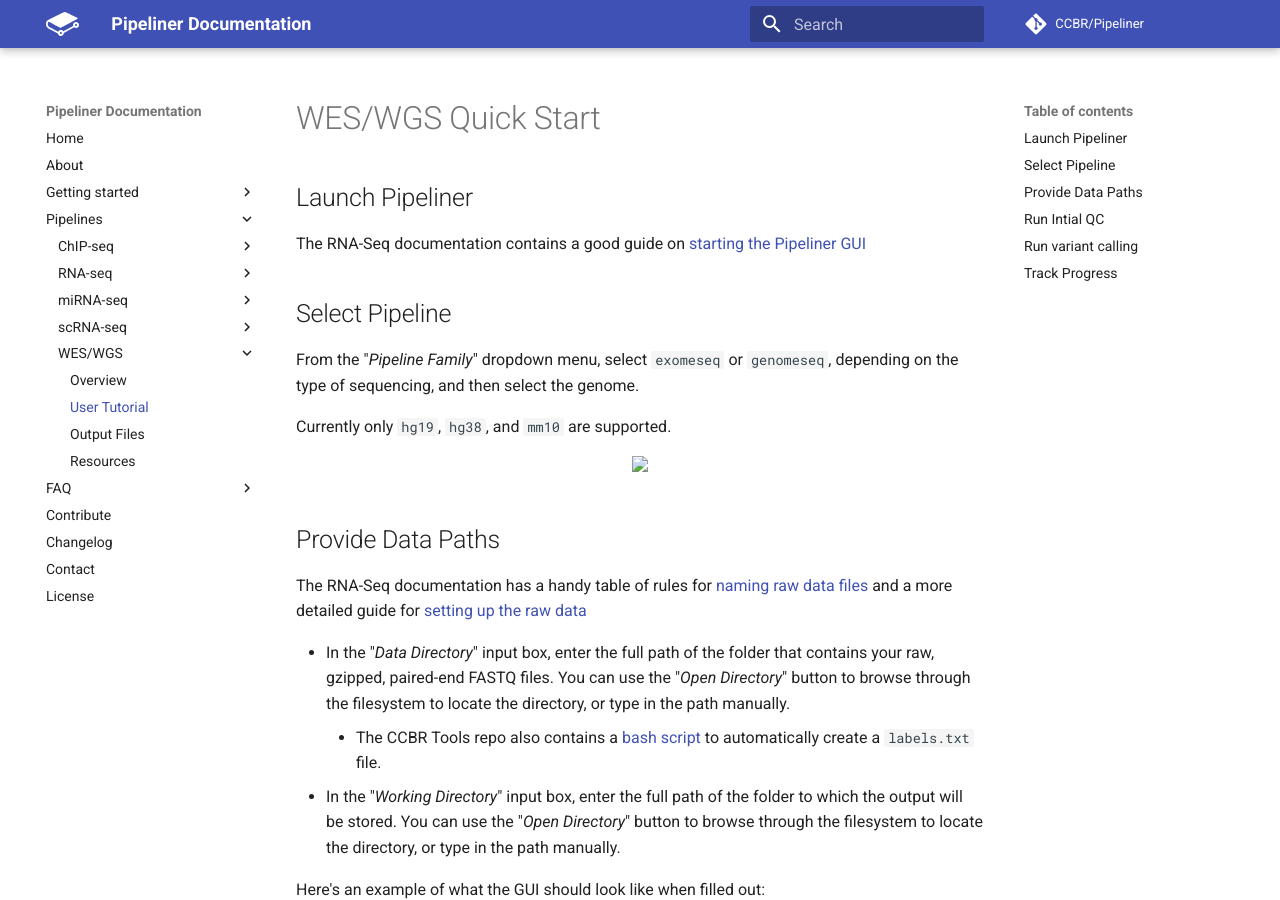
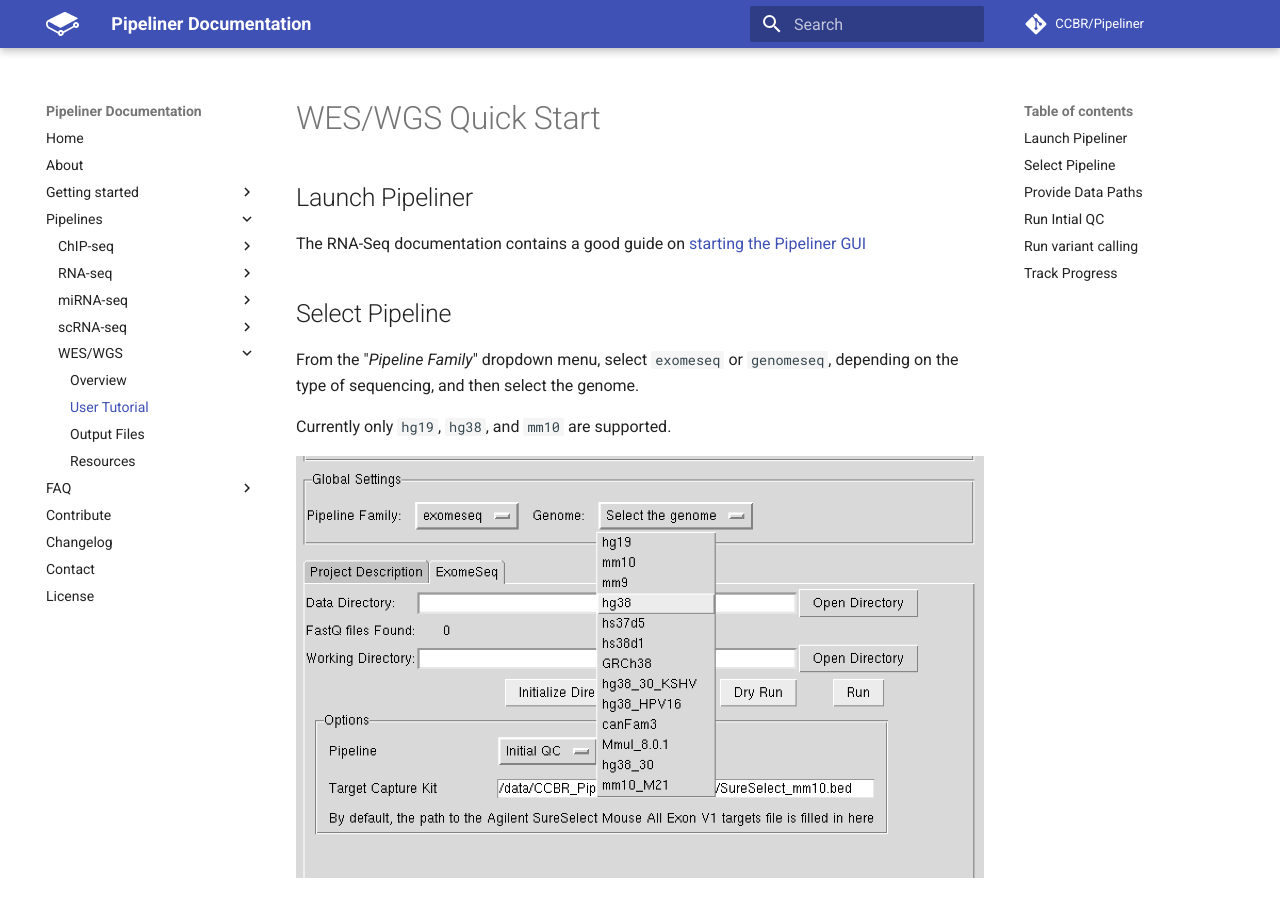
Before and after one commit to CCBR/pipeliner-docs, an MkDocs documentation site: the page built from docs/WEG-seq/TLDR-WEG-seq.md, in a window 1280 px wide and 900 px high. Built offline with MkDocs 1.6.1 and Material for MkDocs 9.7.7, drawn with Linux system fonts in a browser that asks for light colours; comment, search, counter and statistics services are not loaded.

Commit message:
Fix PNGs

```diff
--- a/docs/WEG-seq/TLDR-WEG-seq.md
+++ b/docs/WEG-seq/TLDR-WEG-seq.md
@@ -7,10 +7,7 @@ From the "*Pipeline Family*" dropdown menu, select `exomeseq` or `genomeseq`, de
 
 Currently only `hg19`, `hg38`, and `mm10` are supported.
 
-<p float="left" align="center">
-  <img src="images/genome_dropdown.png" align="top" width="50%" height="50%"/>
-</p>
-
+![Genomes](images/genome_dropdown.png)
 
 ## Provide Data Paths
 The RNA-Seq documentation has a handy table of rules for [naming raw data files](https://ccbr.github.io/pipeliner-docs/RNA-seq/TLDR-RNA-seq/#rules-for-naming-raw-data-files) and a more detailed guide for [setting up the raw data](https://ccbr.github.io/pipeliner-docs/RNA-seq/TLDR-RNA-seq/#setup-pipeliner)
@@ -21,37 +18,27 @@ The RNA-Seq documentation has a handy table of rules for [naming raw data files]
 
 
 Here's an example of what the GUI should look like when filled out:
-<p float="left" align="center">
-  <img src="images/example_filled.png" align="top" width="50%" height="50%"/>
-</p>
+![Example GUIs](images/example_filled.png)
 
 ## Run `Intial QC`
 For all exome and genome pipelines, workflows consist of 2 stages: Initial QC and variant calling. The initialQC portion of the workflow MUST ALWAYS BE EXECUTED TO COMPLETION BEFORE VARIANT CALLING.
 
 - When first running the Initial QC pipeline, click on the "*Initialize Directory*" button.
 - For EXOME analysis, you must provide the full path to the exome targets bed file in the area highlighted below.  Please check with the sequencing facility or the manufacturer of the exome capture kit for this file.
-<p float="left" align="center">
-  <img src="images/exome_targets.png" align="top" width="50%" height="50%"/>
-</p>
+![Provide the path to the exome targets bed file in the highlighted area](images/exome_targets.png)
+
 - If there are no errors, click on the "*Dry Run*" button.  This may take several minutes if you have a large number of input files.
 - Inspect the Dry Run output.  It should show a tally of the rules that will be executed and details of each step for each file, like this:
-<p float="left" align="center">
-  <img src="images/initial_qc_dryrun.png" align="top" width="50%" height="50%"/>
-</p>
-
+![Initial QC "dry run" output](images/initial_qc_dryrun.png)
 
 ## Run variant calling
 Pipeliner supports three types of variant calling: `Germline`, `Somatic Tumor-Normal`, or `Somatic Tumor-only`.
-<p float="left" align="center">
-  <img src="images/pipeline_dropdown.png" align="top" width="50%" height="50%"/>
-</p>
+![Pipelines available for WES/WGS](images/pipeline_dropdown.png)
 
 Once `Initial QC` is completed, setup the Pipeliner options exactly as before, and in the Pipeline dropdown, select one of the variant calling pipelines.
 
 For the `tumor-normal` pipeline, the sample pairing must be specified for each pair in the area highlighted below.
-<p float="left" align="center">
-  <img src="images/tumor_normal_pairs.png" align="top" width="50%" height="50%"/>
-</p>
+![Provide tumor-normal pairing in the highlighted box](images/tumor_normal_pairs.png)
 
 When you specify 'Somatic Tumor-Normal' in the Pipeline dropdown menu of the Options box, a 'Pairs' text input area will appear (marked in red above). Inside that window, you can write in the pairs, with each pair on a separate line, the normal sample in the first column, the tumor sample in the second column, and with a tab separating the columns.
 
```
